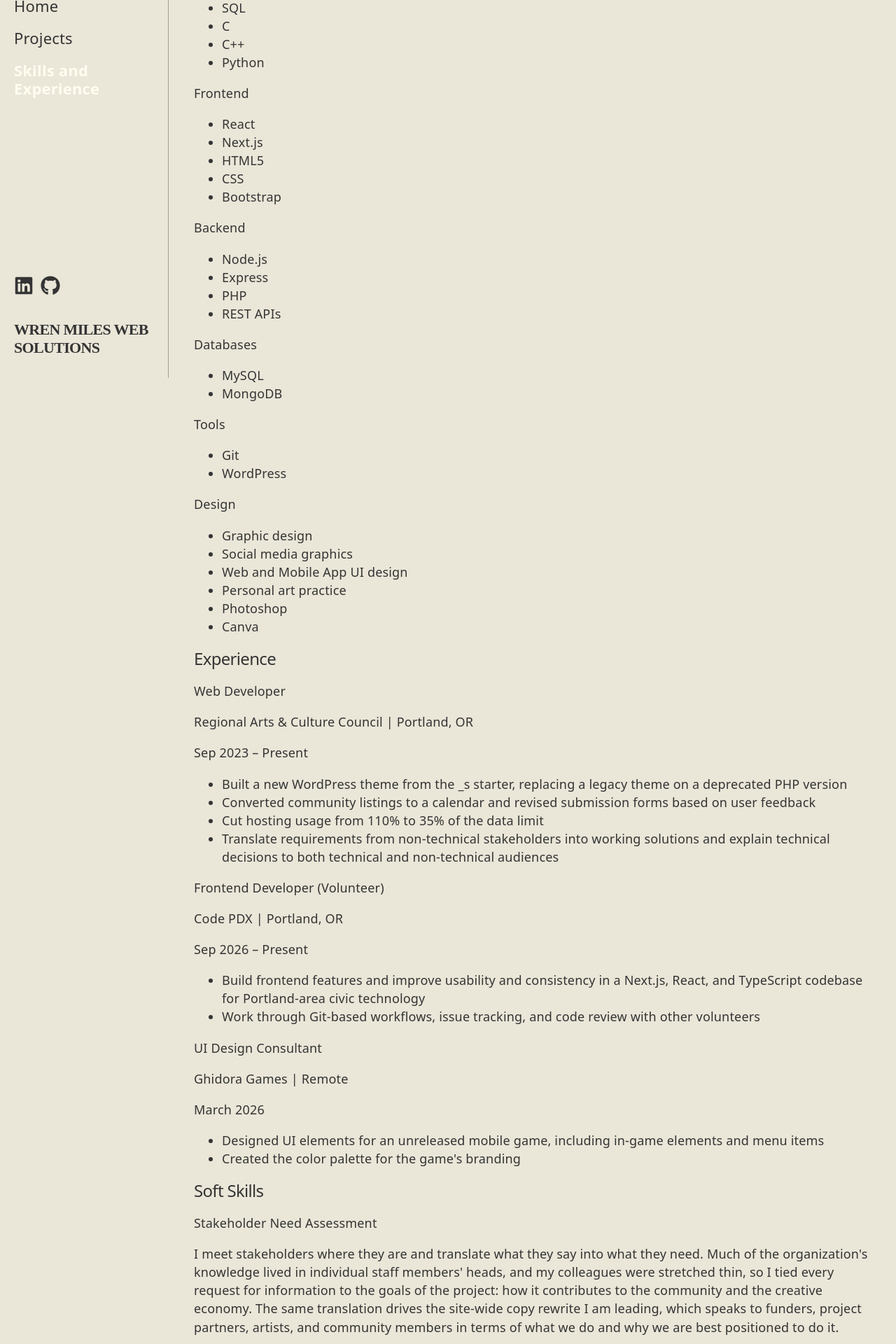
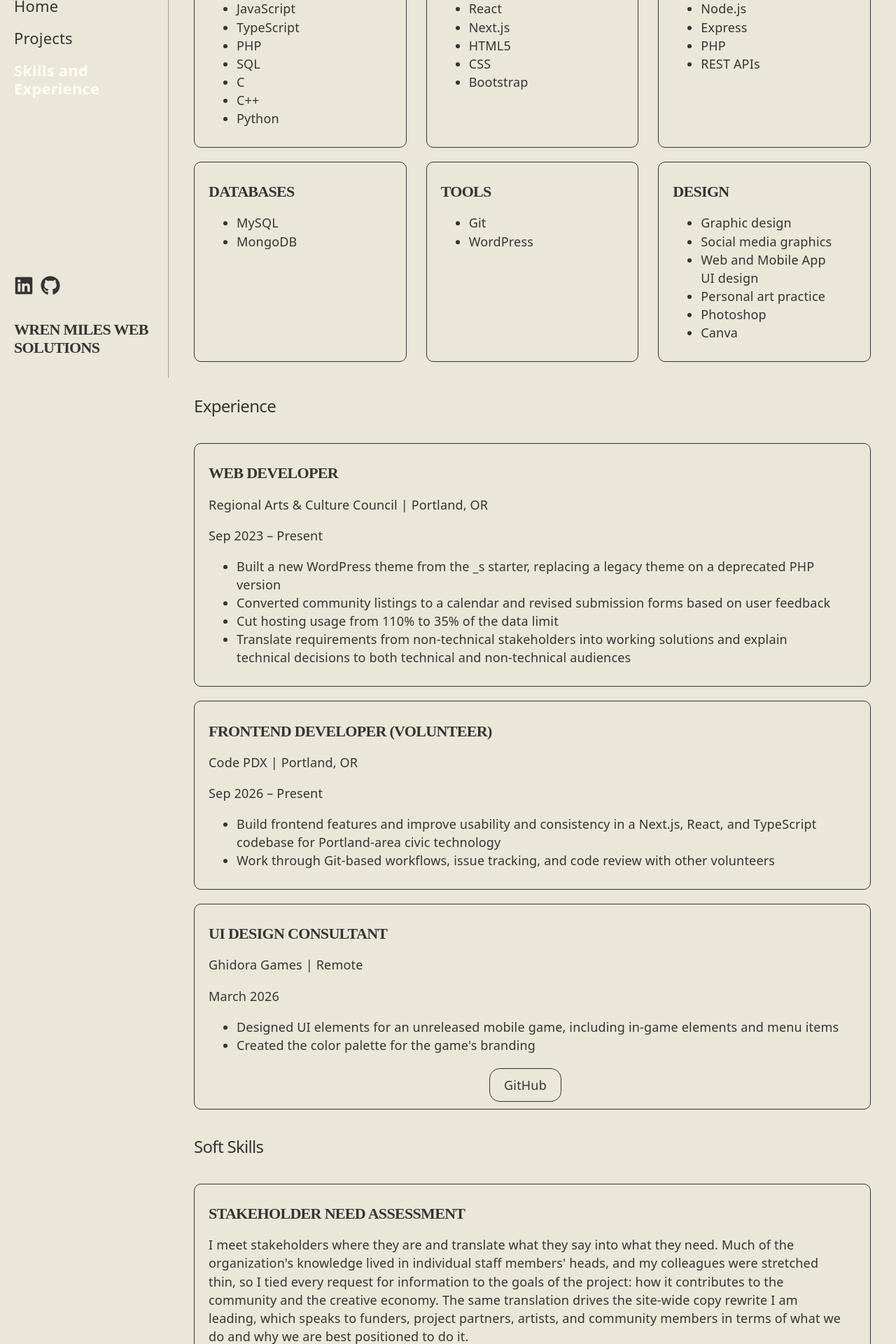
Before and after one commit to Wrendm/portfolio-website, a React (Vite) app: page /skills in a window 1280 px wide. Shown: the part 260-2180 px from the top of the page at 70% size. Built offline with nearby package versions, Linux system fonts and the light colour scheme; a web font is replaced by a local one.

Commit message:
Add card styling to sections of skills page

```diff
--- a/src/App.css
+++ b/src/App.css
@@ -66,8 +66,29 @@
   }
 }
 
+.projectCard {
+    color: var(--text);
+    padding: 30px 40px;
+    margin: 20px 0;
+    border-radius: 15px;
+    border: solid thin var(--text);
+}
+
 .projectName{
     font-weight: bold;
+}
+
+.stackList{
+    padding-left: 0;
+}
+
+.stackList li{
+    display: inline-block;
+    padding: 5px 10px;
+    margin: 5px;
+    list-style-type: none;
+    border-radius: 15px;
+    border: solid thin var(--text);
 }
 
 .linkSection{
@@ -81,7 +102,7 @@
     color: var(--text);
     border: solid thin var(--text);
     padding: 10px 20px;
-    border-radius: 10px;
+    border-radius: 15px;
     cursor: pointer;
     text-decoration: none;
     text-align: center;
@@ -90,3 +111,40 @@
 .linkSection a:hover{
     text-decoration: underline;
 }
+
+.HardSkills h3,
+.SoftSkills h3,
+.Education h3,
+.Experience h3{
+    padding: 20px 0;
+}
+
+.wrapper{
+    display: flex;
+    flex-wrap: wrap;
+    justify-content: space-between;
+
+}
+
+.HardSkillCard{
+    border: thin solid var(--text);
+    border-radius: 10px;
+    padding: 0 40px 10px 20px;
+    margin: 10px 0;
+    width: 25%;
+}
+
+@media (max-width: 650px) {
+    .HardSkillCard{
+    	width: 100%;
+    }
+}
+
+.SoftSkillCard,
+.ExperienceCard,
+.EducationCard{
+    border: thin solid var(--text);
+    border-radius: 10px;
+    padding: 0 40px 10px 20px;
+    margin: 20px 0;
+}
--- a/src/components/projects/projectCard.tsx
+++ b/src/components/projects/projectCard.tsx
@@ -21,9 +21,9 @@ type ProjectProps = {
 
 export default function ProjectCard({id, image, alt, name, stack, association, features, challenge, outcome, descriptionBody, viewLink, githubLink}: ProjectProps){
 return(
-    <Card className="projectCard" sx={{ backgroundColor: 'var(--secondary-bg)',
-color: 'var(--secondary-text)', padding: '30px 40px', borderRadius: '15px', margin: '20px 0'}}>
-        <h2 className="projectName" style={{color: 'var(--secondary-text)'}}>{name}</h2>
+    <Card className="projectCard" sx={{ backgroundColor: 'var(--bg)',
+color: 'var(--text)', borderRadius: '15px'}}>
+        <h2 className="projectName" style={{color: 'var(--text)'}}>{name}</h2>
         <p>{association}</p>
         <CardMedia
             component="img"
--- a/src/components/skills/Education.tsx
+++ b/src/components/skills/Education.tsx
@@ -5,9 +5,8 @@ return(
     <section className='Education'>
         <h3>Education</h3>
         {skillsData.education.map(entry => (
-            <div key={entry.degree}>
-                <p>{entry.degree}</p>
-                <p>{entry.school}</p>
+            <div key={entry.degree} className='EducationCard'>
+                <h4>{entry.degree} - {entry.school}</h4>
                 <p>Focus: {entry.focus}</p>
                 <ul>
                     {entry.coursework.map(course => (
--- a/src/components/skills/Experience.tsx
+++ b/src/components/skills/Experience.tsx
@@ -5,8 +5,8 @@ return(
     <section className='Experience'>
         <h3>Experience</h3>
         {skillsData.experience.map(entry => (
-            <div key={`${entry.org}-${entry.title}`}>
-                <p>{entry.title}</p>
+            <div key={`${entry.org}-${entry.title}`} className="ExperienceCard">
+                <h4>{entry.title}</h4>
                 <p>{entry.org} | {entry.location}</p>
                 <p>{entry.dates}</p>
                 <ul>
@@ -14,6 +14,9 @@ return(
                         <li key={highlight}>{highlight}</li>
                     ))}
                 </ul>
+		{entry.githubLink && (
+    		    <div className="linkSection"><a href={entry.githubLink} target='_blank' rel='noopener noreferrer'>GitHub</a></div>
+		)}
             </div>
         ))}
     </section>
--- a/src/components/skills/HardSkills.tsx
+++ b/src/components/skills/HardSkills.tsx
@@ -4,9 +4,10 @@ export default function HardSkills() {
 return(
     <section className='HardSkills'>
         <h3>Hard Skills</h3>
+	<div className='wrapper'>
         {skillsData.hard.map(group => (
-            <div key={group.category}>
-                <p>{group.category}</p>
+            <div className='HardSkillCard' key={group.category}>
+                <h4>{group.category}</h4>
                 <ul>
                     {group.items.map(item => (
                         <li key={item}>{item}</li>
@@ -14,6 +15,7 @@ return(
                 </ul>
             </div>
         ))}
+	</div>
     </section>
 );
 }
--- a/src/components/skills/SoftSkills.tsx
+++ b/src/components/skills/SoftSkills.tsx
@@ -7,8 +7,8 @@ return(
             <section className='SoftSkills'>
                 <h3>Soft Skills</h3>
                 {skillsData.soft.map(skill => (
-                    <div key={skill.title}>
-                        <p>{skill.title}</p>
+                    <div key={skill.title} className='SoftSkillCard'>
+                        <h4>{skill.title}</h4>
                         <p>{skill.evidence}</p>
                     </div>
                 ))}
```
